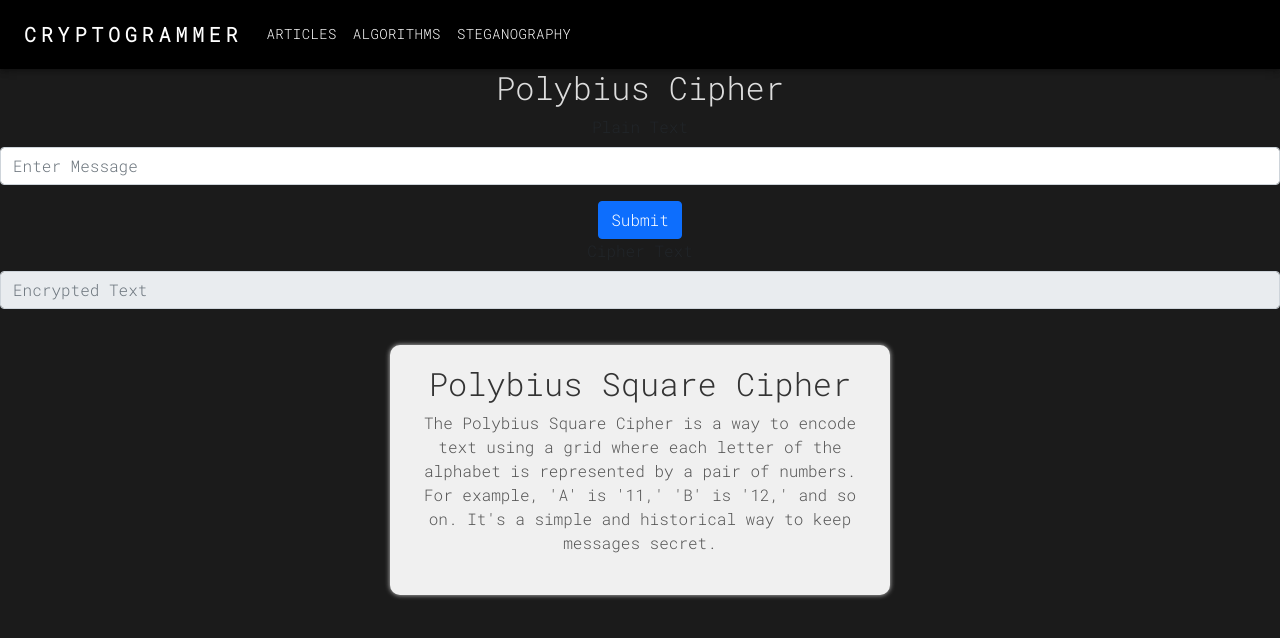
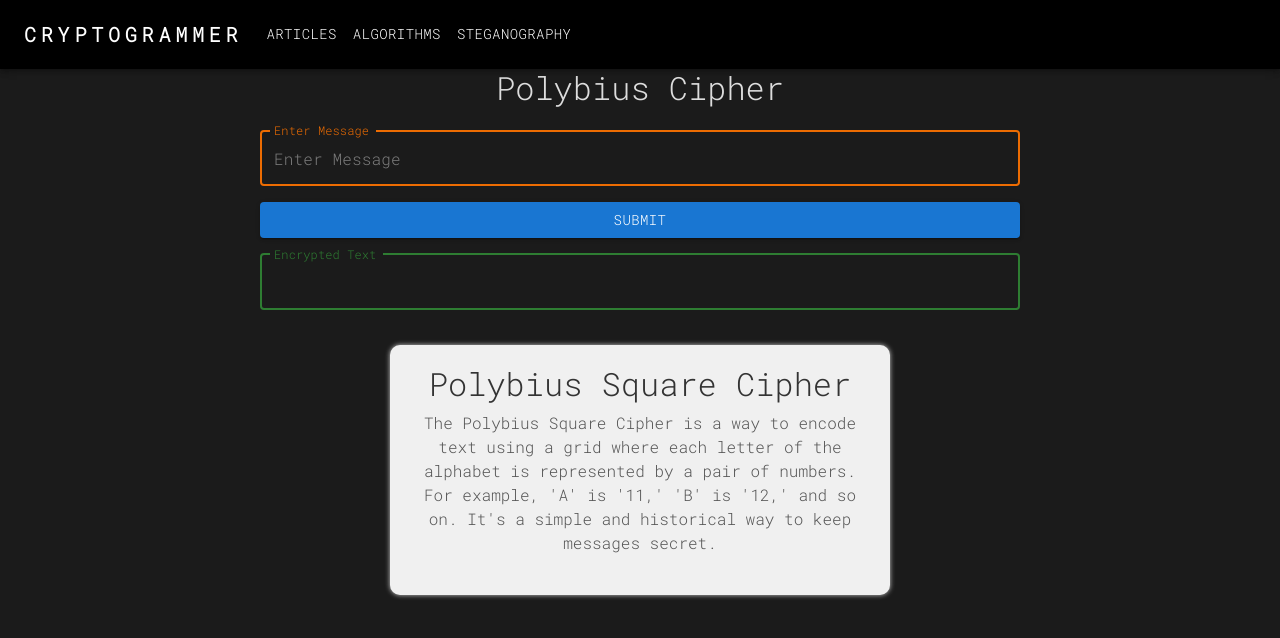
Before and after one commit to shadowasphodel2919/Cryptogrammer, a React (Create React App) app: page /algorithms/polybiusCipher in a window 1280 px wide. Shown: the top 638 px of the page. Built offline with nearby package versions, Linux system fonts and the light colour scheme.

Commit message:
Added Polybius Cipher with required changes

```diff
--- a/package.json
+++ b/package.json
@@ -5,8 +5,8 @@
   "dependencies": {
     "@emotion/react": "^11.10.8",
     "@emotion/styled": "^11.10.8",
-    "@mui/icons-material": "^5.11.16",
-    "@mui/material": "^5.12.2",
+    "@mui/icons-material": "^5.14.15",
+    "@mui/material": "^5.14.15",
     "@testing-library/jest-dom": "^5.16.4",
     "@testing-library/react": "^13.3.0",
     "@testing-library/user-event": "^13.5.0",
--- a/src/Algos/PolybiusCipher.jsx
+++ b/src/Algos/PolybiusCipher.jsx
@@ -1,6 +1,8 @@
-import Button from "react-bootstrap/Button";
+// import Button from "react-bootstrap/Button";
 import Form from "react-bootstrap/Form";
 import { useState, useEffect } from "react";
+import TextField from "@mui/material/TextField";
+import Button from "@mui/material/Button";
 
 const PolybiusCipher = () => {
   const [plaintext, setPlaintext] = useState("");
@@ -58,7 +60,7 @@ const PolybiusCipher = () => {
       boxShadow: "0 0px 5px #cccccc",
       width: "500px",
       height: "250px",
-      margin: "20px",
+      // margin: "20px",
       textAlign: "center",
     },
     h2: {
@@ -66,12 +68,38 @@ const PolybiusCipher = () => {
     },
     p: {
       color: "#555",
-      margin: "15px 0",
+      // margin: "15px 0",
     },
+    main_container: {
+      display: "flex",
+      justifyContent:'center',
+      alignItems:'center',
+      marginTop: "-40px",
+      flexDirection: "column",
+      padding:'20px',
+    },
+    sub_container: {
+      display: "flex",
+      flexDirection: "column",
+      height: "250px",
+      justifyContent: "space-evenly",
+      width: "800px",
+      padding: "20px",
+    },
+  };
+  const inputColor = {
+    color: "white", // Change 'blue' to the desired color
+  };
+  const outlineColor = {
+    borderColor: "white", // Change 'red' to the desired color
   };
 
   if (window.matchMedia("(max-width: 768px)").matches) {
     styles.container.height = "300px";
+    styles.main_container.flexDirection = "column";
+    styles.sub_container.width = "100%";
+    styles.sub_container.marginTop = "30px";
+    styles.container.width = "100%";
   }
 
   return (
@@ -96,7 +124,59 @@ const PolybiusCipher = () => {
 
     <>
       <h2>Polybius Cipher</h2>
-      <Form>
+
+      <div style={styles.main_container}>
+        <div style={styles.sub_container}>
+          <TextField
+            label="Enter Message"
+            variant="outlined"
+            id="filled-basic"
+            type="text"
+            onChange={(e) => setPlaintext(e.target.value)}
+            placeholder="Enter Message"
+            color="warning"
+            focused
+            InputProps={{
+              style: {
+                ...inputColor,
+                notchedOutline: outlineColor,
+              },
+            }}
+          />
+
+          <Button
+            variant="contained"
+            color="primary"
+            onClick={(e) => encodeText(e)}
+            size="medium"
+          >
+            Submit
+          </Button>
+          <TextField
+            label="Encrypted Text"
+            variant="outlined"
+            type="text"
+            value={cipherText}
+            readOnly
+            color="success"
+            focused
+            InputProps={{
+              style: inputColor,
+            }}
+          />
+        </div>
+        <div style={styles.container}>
+          <h2 style={styles.h2}>Polybius Square Cipher</h2>
+          <p style={styles.p}>
+            The Polybius Square Cipher is a way to encode text using a grid
+            where each letter of the alphabet is represented by a pair of
+            numbers. For example, 'A' is '11,' 'B' is '12,' and so on. It's a
+            simple and historical way to keep messages secret.
+          </p>
+        </div>
+      </div>
+
+      {/* <Form>
         <Form.Group className="mb-3" controlId="message">
           <Form.Label>Plain Text</Form.Label>
           <Form.Control
@@ -105,10 +185,6 @@ const PolybiusCipher = () => {
             placeholder="Enter Message"
           />
         </Form.Group>
-        {/* <Form.Group className='mb-3' controlId='key'>
-              <Form.Label>Key</Form.Label>
-              <Form.Control type='number' onChange={(e)=>setKey(e.target.value)} placeholder='Enter the key/rows' />
-          </Form.Group> */}
         <Button variant="primary" type="submit" onClick={(e) => encodeText(e)}>
           Submit
         </Button>
@@ -121,25 +197,17 @@ const PolybiusCipher = () => {
             readOnly
           />
         </Form.Group>
-      </Form>
+      </Form> */}
 
-      <div
+      {/* <div
         style={{
           display: "flex",
           justifyContent: "center",
           alignItems: "center",
         }}
       >
-        <div style={styles.container}>
-          <h2 style={styles.h2}>Polybius Square Cipher</h2>
-          <p style={styles.p}>
-            The Polybius Square Cipher is a way to encode text using a grid
-            where each letter of the alphabet is represented by a pair of
-            numbers. For example, 'A' is '11,' 'B' is '12,' and so on. It's a
-            simple and historical way to keep messages secret.
-          </p>
-        </div>
-      </div>
+
+      </div> */}
       {/* <Table data={table} /> */}
     </>
   );
```
Also changed, not shown: 1 other file (tests, documents, lock files or other folders).
